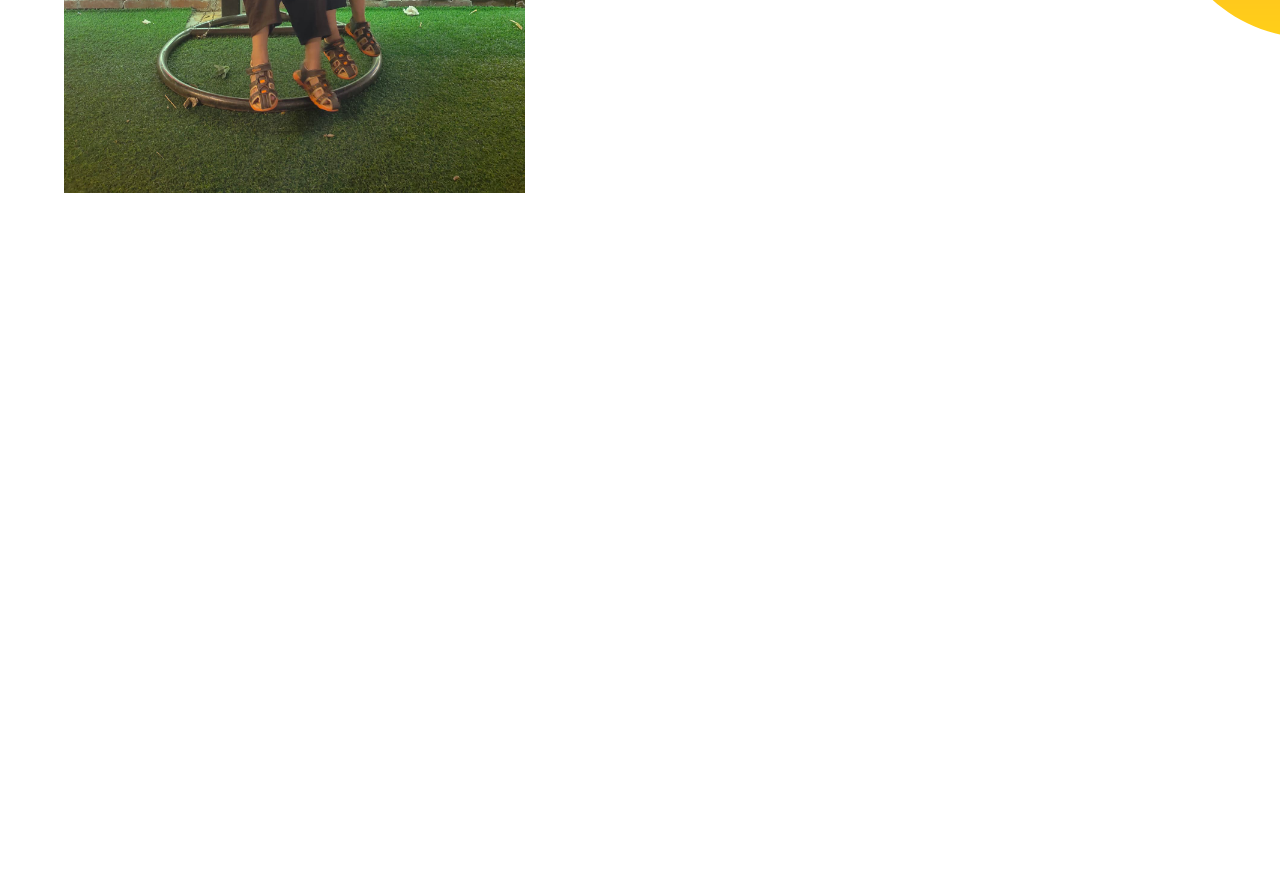
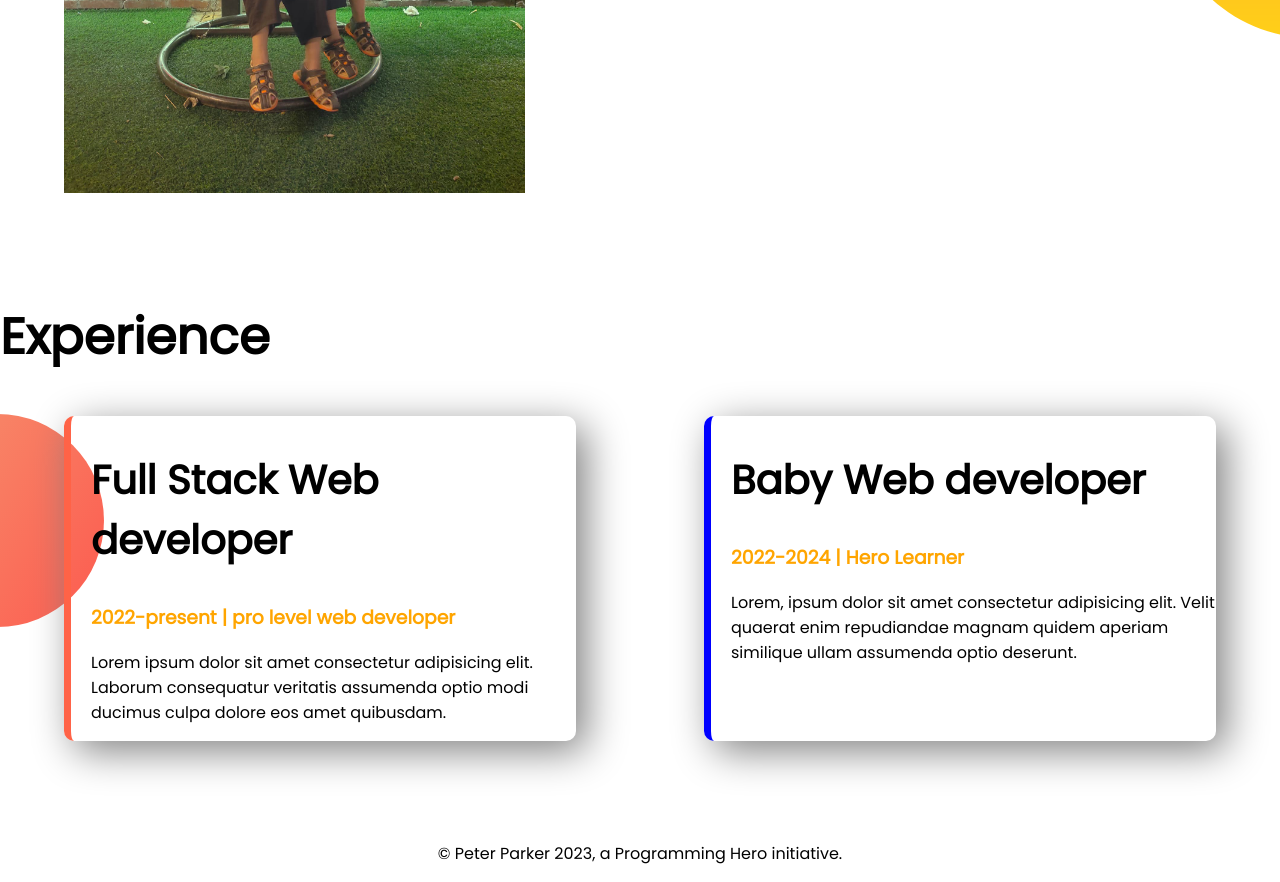
Before and after one commit to shapna-akter/developer-portfolio, a plain HTML site: page index.html in a window 1280 px wide. Shown: the part 986-1868 px from the top of the page. Before the commit the page ends 1286 px from the top, so only its background shows below. Drawn offline with Linux system fonts and the light colour scheme.

Commit message:
style border and added footer

```diff
--- a/index.html
+++ b/index.html
@@ -11,7 +11,7 @@
     <link rel="stylesheet" href="style.css">
 </head>
 <body>
-    <section class="top-banner">
+    <section class="top-banner flexible-container">
         <div class="half-width">
             <h1>Welcome To</h1>
             <h1> <span class="orange-color">Shapna's </span> World!</h1>
@@ -24,7 +24,7 @@
        </div>
     </section>
 
-    <section class="dream-big">
+    <section class="dream-big flexible-container">
         <div class="half-width">
             <img src="images/nawafanas.jpg" alt="">
         </div>
@@ -35,5 +35,24 @@
             <a class="link-button"  target="_blank" href="">DOWNLOAD RESUME</a>
         </div>
     </section>
+
+    <section class="exp-area">
+        <h1>Experience</h1>
+        <div class="flexible-container">
+            <div id="full-stack-dev" class="exp-item">
+                <h2>Full Stack Web developer</h2>
+                <h3 class="orange-color">2022-present | pro level web developer</h3>
+                <p>Lorem ipsum dolor sit amet consectetur adipisicing elit. Laborum consequatur veritatis assumenda optio modi ducimus culpa dolore eos amet quibusdam.</p>
+            </div>
+            <div id="baby-dev" class="exp-item">
+                <h2>Baby Web developer</h2>
+                <h3 class="orange-color">2022-2024 | Hero Learner</h3>
+                <p>Lorem, ipsum dolor sit amet consectetur adipisicing elit. Velit quaerat enim repudiandae magnam quidem aperiam similique ullam assumenda optio deserunt.</p>
+            </div>
+        </div>
+    </section>
+    <footer>
+        <p>© Peter Parker 2023, a Programming Hero initiative.</p>
+    </footer>
 </body>
 </html>
--- a/style.css
+++ b/style.css
@@ -5,10 +5,13 @@ body{
 h1{
     font-size: 50px;
 }
+h2{
+    font-size: 40px;
+}
 .orange-color{
     color: orange;
 }
-section{
+.flexible-container{
     display: flex;
     margin-bottom: 100px;
 }
@@ -36,3 +39,26 @@ section{
     background-repeat: no-repeat;
     background-position: right;
 }
+.exp-item{
+    width: 40%;
+    margin-left: 5%;
+    margin-right: 5%;
+    padding-left: 20px;
+    border-radius: 10px;
+    box-shadow: 10px 10px 40px gray;
+
+}
+.exp-area{
+    background-image: url(images/exp-bg.png);
+    background-repeat: no-repeat;
+    background-position:  left;
+}
+#full-stack-dev{
+    border-left: 7px solid tomato;
+}
+#baby-dev{
+    border-left: 7px solid blue;
+}
+footer p{
+    text-align: center;
+}
```
